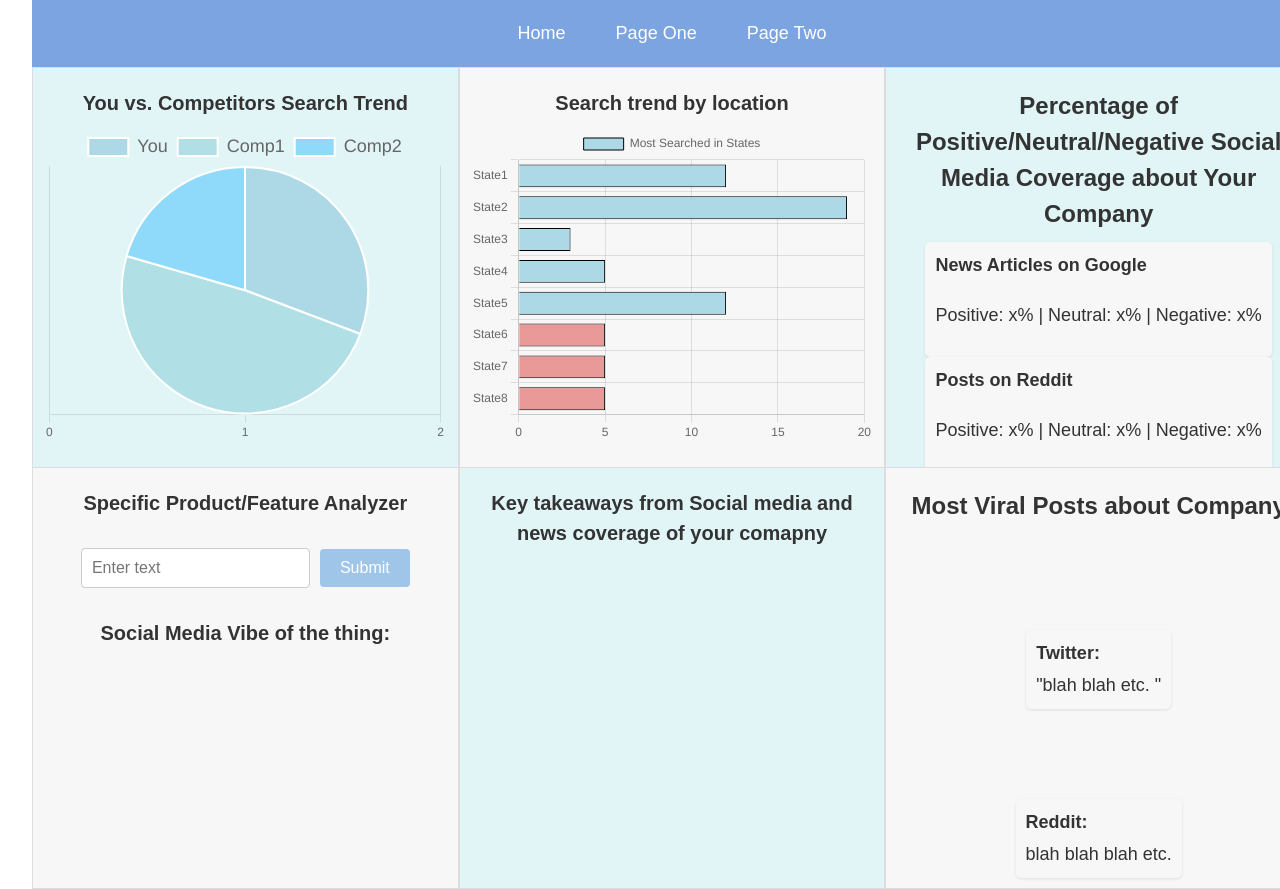
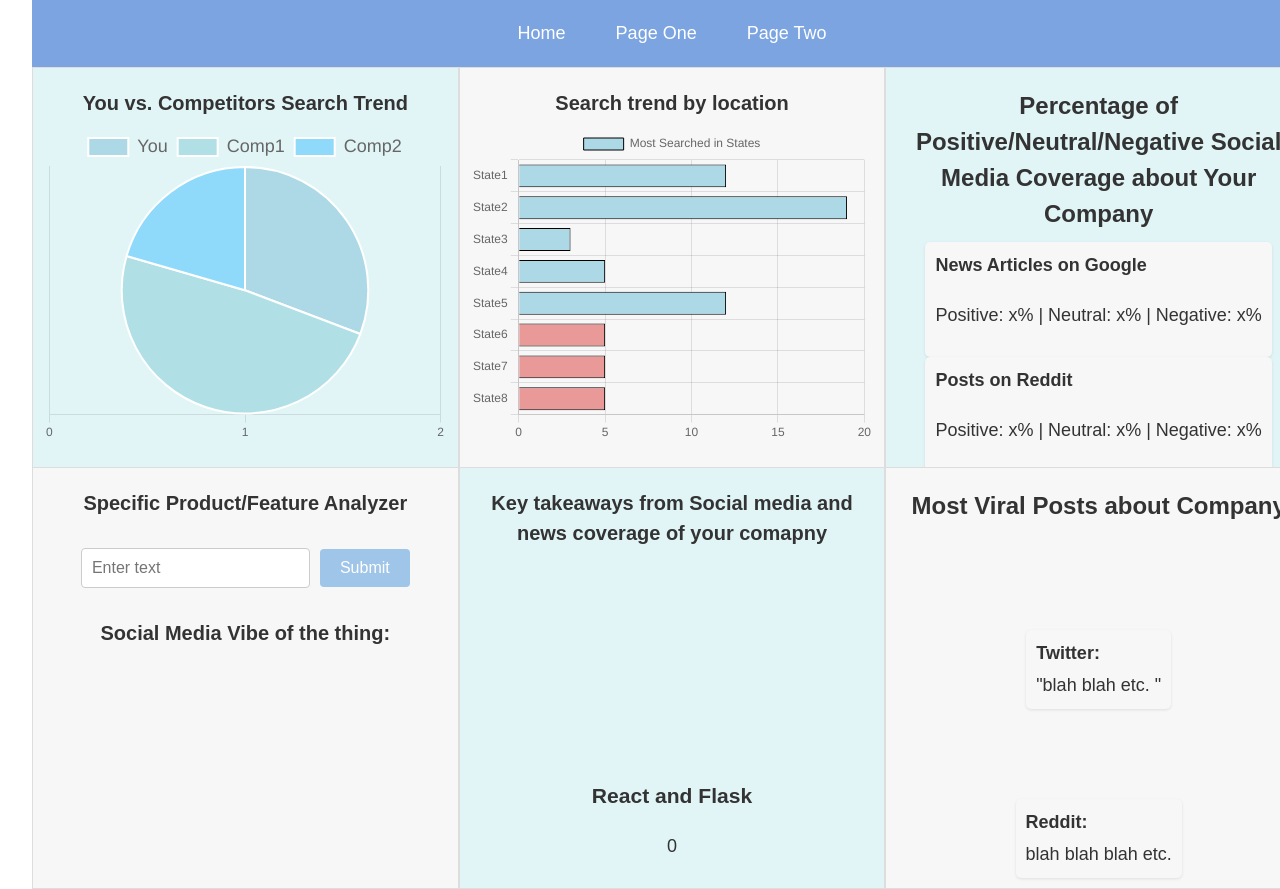
Before and after one commit to ArranKooner/Inrix24, a React (Vite) app: page /pageone in a window 1280 px wide. Shown: the top 889 px of the page. Built offline with nearby package versions, Linux system fonts and the light colour scheme; no server answers.

Commit message:
testing flask on front

```diff
--- a/package.json
+++ b/package.json
@@ -2,6 +2,7 @@
   "name": "inrix24",
   "private": true,
   "version": "0.0.0",
+  "proxy": "https://127.0.0.1:5000/company=meta",
   "type": "module",
   "scripts": {
     "dev": "vite",
@@ -28,4 +29,5 @@
     "globals": "^15.11.0",
     "vite": "^5.4.10"
   }
+
 }
--- /dev/null
+++ b/src/Components/News.jsx
@@ -0,0 +1,39 @@
+
+import React, {useState, useEffect} from 'react'
+//import "./App.css";
+
+function News(){
+
+    const [data, setdata] = useState({
+        name:"",
+        age:0,
+        date:"",
+        programming: "",
+    });
+    useEffect(() => {
+        fetch("https://127.0.0.1:5000/company=meta").then((res) =>
+                res.json().then((data) => {
+                    setdata({
+                        name:data.Name,
+                        age:data.Age,
+                        date: data.Date,
+                        programming: data.programming,
+                    });
+                })
+            );
+        }, []);
+
+        return(
+            <div className= "News">
+                <header className = "App-header">
+                    <h3> React and Flask</h3>
+                    <p>{data.name}</p>
+                    <p>{data.age}</p>
+                    <p>{data.date}</p>
+                    <p>{data.programming}</p>
+                </header>
+            </div>
+        );
+}
+
+export default News;
--- a/src/Components/pageone.jsx
+++ b/src/Components/pageone.jsx
@@ -2,6 +2,7 @@ import React from 'react'
 import PieChart from './PieChart';
 import { HorizontalBarChart } from './BarChart';
 import TextInput from './TextInput';
+import News from './News';
 import { Chart as ChartJS, CategoryScale, LinearScale, PointElement, LineElement, Title, Tooltip, Legend } from 'chart.js';
 
 export function PageOne(){
@@ -46,7 +47,9 @@ export function PageOne(){
                 <h2>Social Media Vibe of the thing: </h2>
             </div>
         </div>
-        <div className="box box5"><h2> Key takeaways from Social media and news coverage of your comapny</h2></div>
+        <div className="box box5"><h2> Key takeaways from Social media and news coverage of your comapny</h2>
+            <News />
+        </div>
 
         <div className="box box6">
         <h2>Most Viral Posts about Company</h2>
@@ -62,5 +65,7 @@ export function PageOne(){
         </div>
     </div>
     )
+
+
 }
 export default PageOne
```
